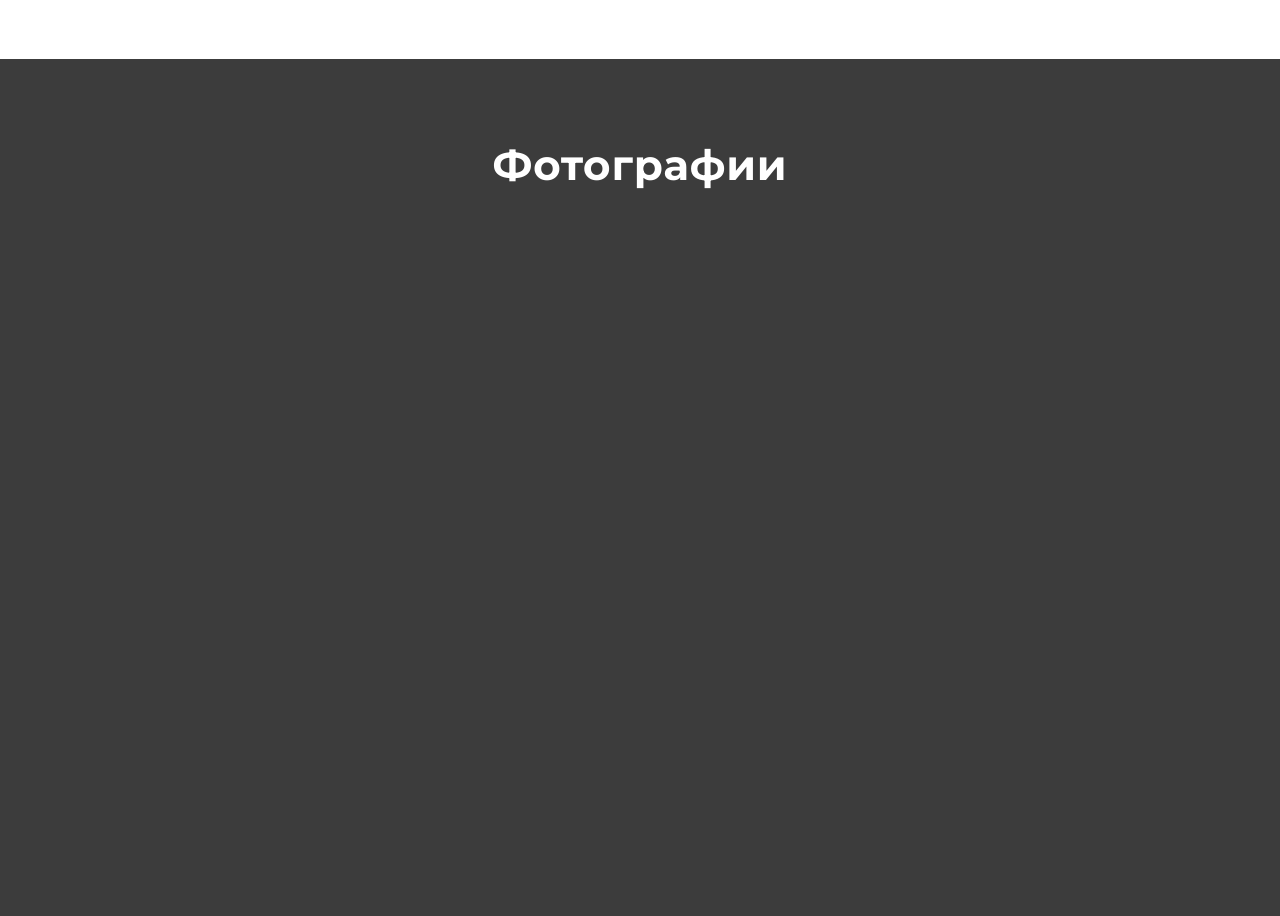
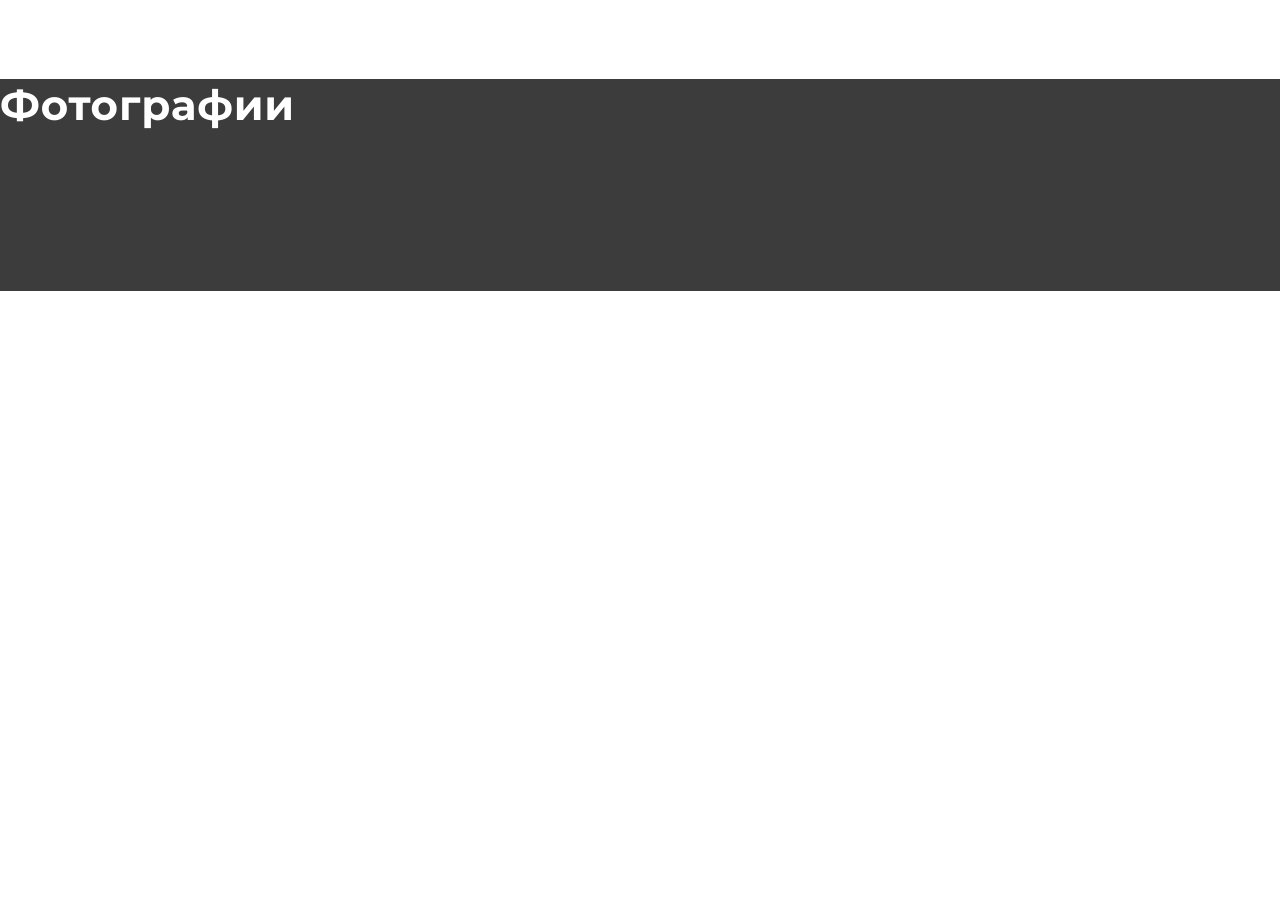
Before and after one commit to Mercys-s/RocketAgency, a Django app: page / in a window 1280 px wide. Shown: the part 855-1771 px from the top of the page. After the commit the page ends 1146 px from the top, so only its background shows below. Run offline with Django 4.2, Linux system fonts and the light colour scheme; data that the repository does not hold is empty; some libraries are stand-ins or nearby versions.

Commit message:
second commit

```diff
--- a/nasa/static/nasa/css/main_page.css
+++ b/nasa/static/nasa/css/main_page.css
@@ -50,6 +50,7 @@ header {
     margin-bottom: 20px;
 }
 
+
 .h3-icon-text {
     font-family: Montserrat;
     font-size: 14px;
@@ -75,6 +76,7 @@ header {
     max-width: none;
     margin-top: 60px;
 }
+/*  */
 
 .col {
     width: 240px;
@@ -88,16 +90,14 @@ header {
     margin-bottom: 25px;
 }
 
-.slider_main {
-    width: 640px;
-    height: 480px;
-}
+
 
 .slider_thumbnails {
     height: 150px;
     width: 150px;
     overflow: hidden;
 }
+/*  */
 
 /* Slider arrows */
 .slick-arrow {
@@ -128,6 +128,8 @@ header {
 
 /* Slider position */
 
+
+
 .slider-nav {
     align-items: center;
     margin-top: 100px;
@@ -145,7 +147,6 @@ header {
 
 .slide_clipped {
     height: 165px !important;
-    /* width: 165px !important; */
     margin-right: 25px;
     margin-left: 25px;
     border-radius: 40px;
@@ -159,6 +160,14 @@ header {
     align-items: center;
     flex-direction: column;
 }
+
+/* .container_slider_big {
+    width: 90%;
+    max-width: 640px;
+    margin: 0 auto;
+    overflow: hidden;
+} */
+
 .slider_rounded {
     border-radius: 40px;
 }
@@ -177,3 +186,5 @@ header {
     margin-top: 80px;
     margin-bottom: 60px;
 }
+
+/* Other */
--- a/nasa/static/nasa/css/main_page_adaptive.css
+++ b/nasa/static/nasa/css/main_page_adaptive.css
@@ -1,4 +1,4 @@
-@media only screen and (max-width: 425px) {
+@media only screen and (max-width: 360px) {
 
     /* Header */
 
--- a/nasa/static/nasa/js/slider.js
+++ b/nasa/static/nasa/js/slider.js
@@ -8,9 +8,12 @@ $('.slider-for').slick({
   slidesToScroll: 1,
   arrows: false,
   fade: true,
-  asNavFor: '.slider-nav'
+  asNavFor: '.slider-nav',
 
+  // variableWidth: true,
+  // variableHeight: true,
 });
+
 $('.slider-nav').slick({
   arrows: true,
   slidesToShow: 3,
--- a/nasa/templates/nasa/main_page.html
+++ b/nasa/templates/nasa/main_page.html
@@ -8,7 +8,7 @@
         rel="stylesheet" integrity="sha384-T3c6CoIi6uLrA9TneNEoa7RxnatzjcDSCmG1MXxSR1GAsXEV/Dwwykc2MPK8M2HN" \
         crossorigin="anonymous">
         <link rel="stylesheet" href="{% static 'nasa/css/main_page.css' %}">
-        <link rel="stylesheet" href="{% static 'nasa/css/main_page_adaptive.css' %}">
+        <!-- <link rel="stylesheet" href="{% static 'nasa/css/main_page_adaptive.css' %}"> -->
         <link rel="stylesheet" type="text/css" href="//cdn.jsdelivr.net/npm/slick-carousel@1.8.1/slick/slick.css"/>
         <link rel="preconnect" href="https://fonts.googleapis.com">
         <link rel="preconnect" href="https://fonts.gstatic.com" crossorigin>
@@ -16,7 +16,7 @@
     <title>NASA</title>
 </head>
 <body>
-    <header>
+    <header class="container-fluid">
         <nav class="navbar navbar-expand-lg" >
             <div class="container container-navbr">
               <img src="{% static '/nasa/icons/menu.svg' %}" id="menu">
@@ -62,10 +62,10 @@
         </div>
         <img class="benefits-block-photo" src="{% static 'nasa/other/some_photo.svg' %}" width="450px" height="450" alt="">
     </div>
-    <div class="container thrid_container" >
-        <div class="container_slider">
+    <div class="container_fluid thrid_container" >
+
         <h1 class="slider_h1">Фотографии</h1>
-            <div class="slider-for slider_main">
+        <div class="slider-for">
             {% for slider_object in slider_objects %}
                 <img src="{{ slider_object.image.url }}" class="slider_rounded" alt="">
             {% endfor %}
@@ -75,16 +75,16 @@
                 <img src="{{ slider_object.image.url }}" class="slide_clipped">
             {% endfor %}
         </div>
-        </div>
+
     </div>
 
     <script type="text/javascript" src="https://code.jquery.com/jquery-1.11.0.min.js"></script>
     <script type="text/javascript" src="https://code.jquery.com/jquery-migrate-1.2.1.min.js"></script>
-    <script type="text/javascript" src="https://cdn.jsdelivr.net/npm/slick-carousel@1.8.1/slick/slick.min.js"></script>
-    <script type="text/javascript" src="{% static 'nasa/js/slider.js' %}"></script>
     <script src="https://cdn.jsdelivr.net/npm/bootstrap@5.3.2/dist/js/bootstrap.bundle.min.js" \
         integrity="sha384-C6RzsynM9kWDrMNeT87bh95OGNyZPhcTNXj1NW7RuBCsyN/o0jlpcV8Qyq46cDfL" \
         rossorigin="anonymous">
     </script>
+    <script type="text/javascript" src="https://cdn.jsdelivr.net/npm/slick-carousel@1.8.1/slick/slick.min.js"></script>
+    <script type="text/javascript" src="{% static 'nasa/js/slider.js' %}"></script>
 </body>
 </html>
```
Lines whose indentation alone changed are shown as unchanged.
